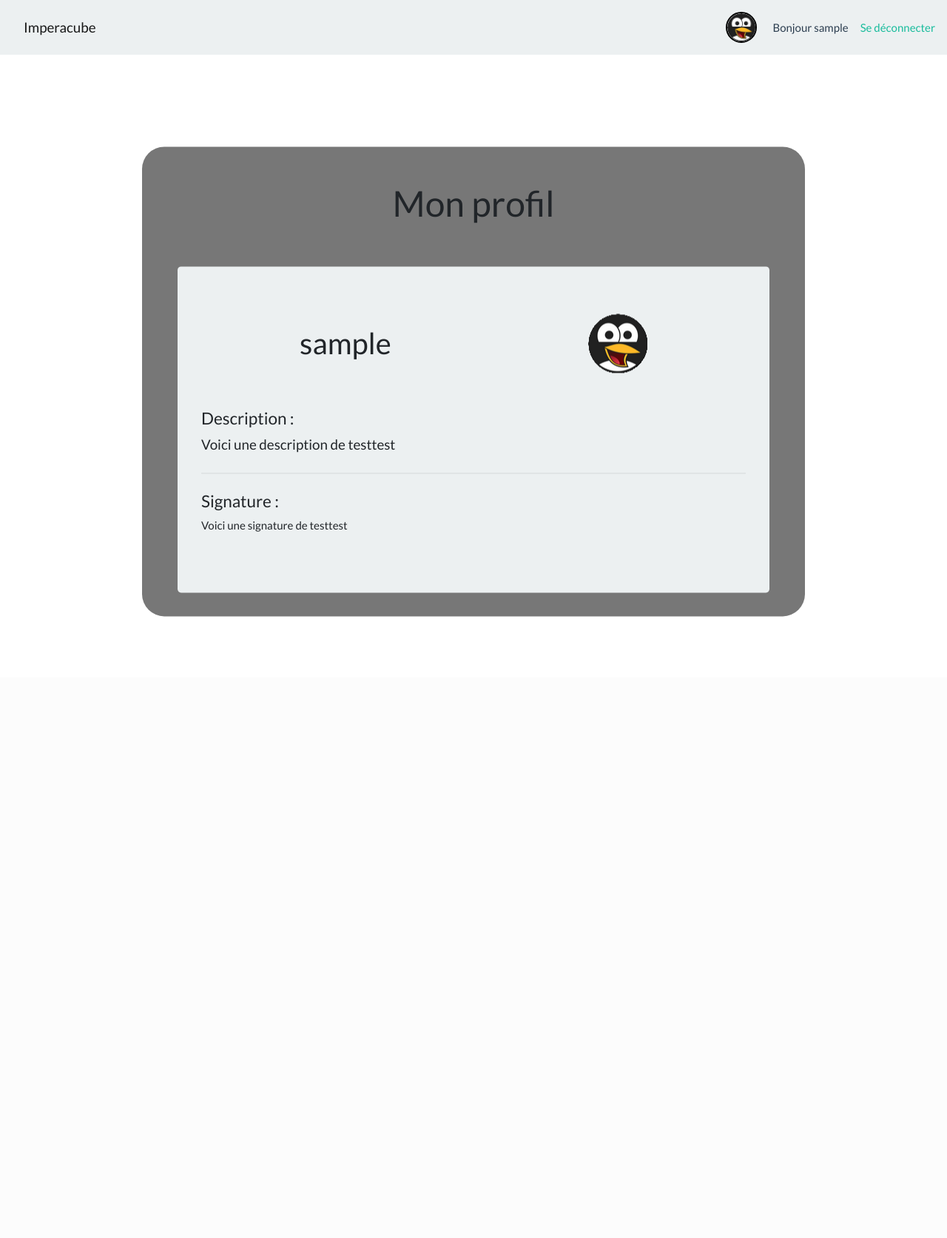
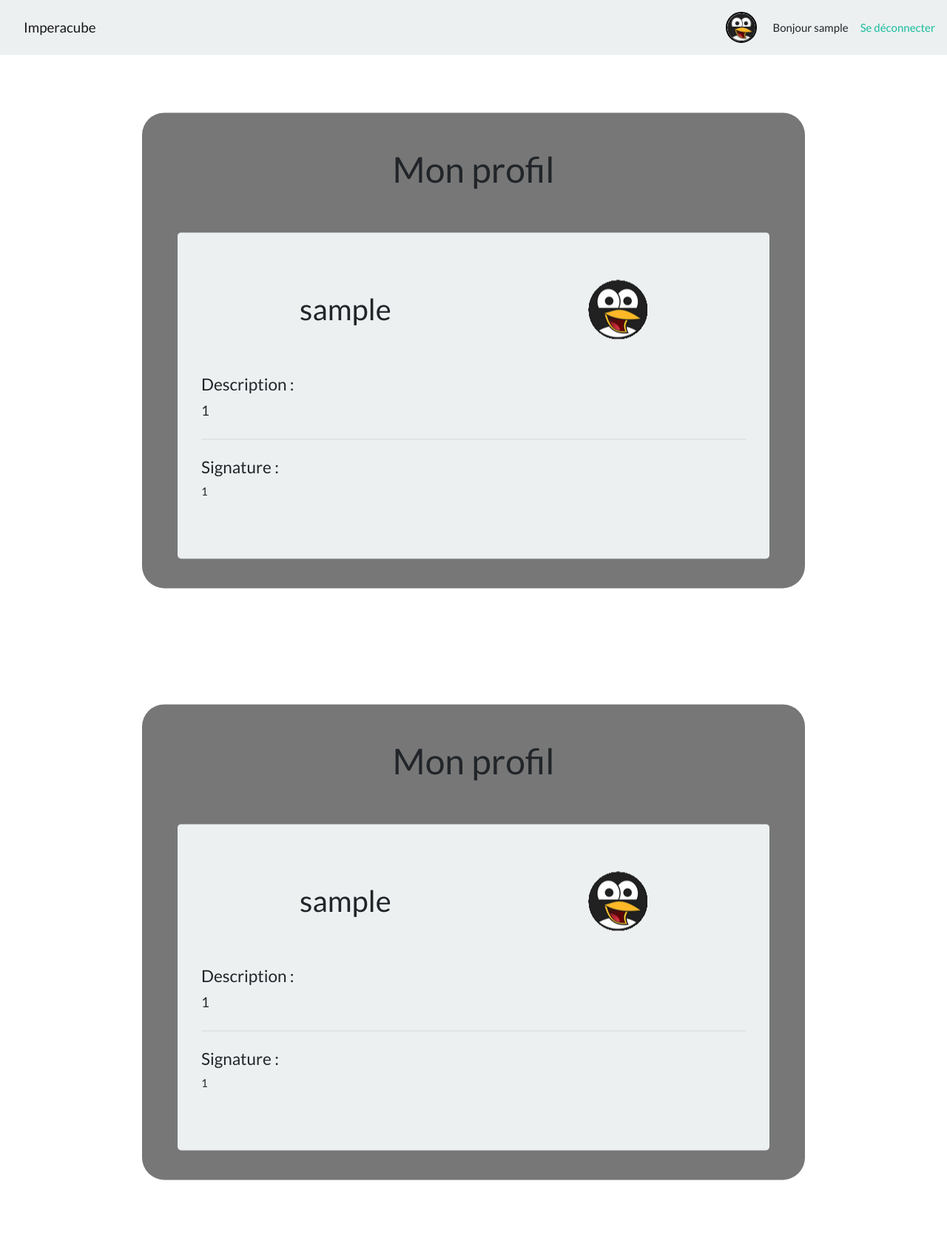
Before and after one commit to CalamityJu/Projets-d-entrainement, a PHP site: page /profil.php in a window 1280 px wide. Shown: the whole page at 74% size. Before the commit the page ends 834 px from the top, so only its background shows below. Run offline with PHP 8.4, Linux system fonts and the light colour scheme; the visitor is signed in with stand-in values (Sample User, id 1); data comes from the database, SQL or seed files in the repository.

Commit message:
Modification profil

```diff
--- a/css/profil.css
+++ b/css/profil.css
@@ -1,15 +1,11 @@
 @charset "UTF-8";
 /* Définission des variables de couleurs */
 /*Avatar dans barre de navigation */
-nav #infosProfil a {
+nav #infosProfil {
   position: relative;
 }
 
-nav #infosProfil a:hover {
-  text-decoration: none;
-}
-
-nav #infosProfil a img {
+nav #infosProfil img {
   width: 50%;
   border-radius: 50%;
   position: relative;
@@ -18,19 +14,19 @@ nav #infosProfil a img {
           transform: translateX(-50%);
 }
 
-nav #infosProfil a img.admin {
+nav #infosProfil img.admin {
   border: 2px solid red;
 }
 
-nav #infosProfil a img.modo {
+nav #infosProfil img.modo {
   border: 2px solid #1965d6;
 }
 
-nav #infosProfil a img.membre {
+nav #infosProfil img.membre {
   border: 2px solid #1c921c;
 }
 
-nav #infosProfil a img.visiteur {
+nav #infosProfil img.visiteur {
   border: 2px solid black;
 }
 
--- a/css/profil.min.css
+++ b/css/profil.min.css
@@ -1,2 +1,2 @@
-nav #infosProfil a{position:relative}nav #infosProfil a:hover{text-decoration:none}nav #infosProfil a img{width:50%;border-radius:50%;position:relative;left:50%;-webkit-transform:translateX(-50%);transform:translateX(-50%)}nav #infosProfil a img.admin{border:2px solid red}nav #infosProfil a img.modo{border:2px solid #1965d6}nav #infosProfil a img.membre{border:2px solid #1c921c}nav #infosProfil a img.visiteur{border:2px solid #000}.profil img{width:70px;border-radius:50%}.profil img.admin{border:2px solid red}.profil img.modo{border:2px solid #1965d6}.profil img.membre{border:2px solid #1c921c}.profil img.visiteur{border:2px solid #000}@media (min-width: 992px){.profil img{width:initial}}.profil #pseudo{font-size:200%}@media (min-width: 992px){.profil #pseudo{font-size:300%}}#conteneurProfil{position:relative;height:100vh}#conteneurProfil #profil{background-color:rgba(0,0,0,0.534)}@media (min-width: 768px){#conteneurProfil #profil{position:absolute;width:70%;border-radius:30px;left:50%;top:50%;-webkit-transform:translate(-50%, -50%);transform:translate(-50%, -50%)}#conteneurProfil #profil main h3{font-size:1.5em}}
+nav #infosProfil{position:relative}nav #infosProfil img{width:50%;border-radius:50%;position:relative;left:50%;-webkit-transform:translateX(-50%);transform:translateX(-50%)}nav #infosProfil img.admin{border:2px solid red}nav #infosProfil img.modo{border:2px solid #1965d6}nav #infosProfil img.membre{border:2px solid #1c921c}nav #infosProfil img.visiteur{border:2px solid #000}.profil img{width:70px;border-radius:50%}.profil img.admin{border:2px solid red}.profil img.modo{border:2px solid #1965d6}.profil img.membre{border:2px solid #1c921c}.profil img.visiteur{border:2px solid #000}@media (min-width: 992px){.profil img{width:initial}}.profil #pseudo{font-size:200%}@media (min-width: 992px){.profil #pseudo{font-size:300%}}#conteneurProfil{position:relative;height:100vh}#conteneurProfil #profil{background-color:rgba(0,0,0,0.534)}@media (min-width: 768px){#conteneurProfil #profil{position:absolute;width:70%;border-radius:30px;left:50%;top:50%;-webkit-transform:translate(-50%, -50%);transform:translate(-50%, -50%)}#conteneurProfil #profil main h3{font-size:1.5em}}
 /*# sourceMappingURL=profil.min.css.map */
--- a/css/profil.scss
+++ b/css/profil.scss
@@ -8,10 +8,6 @@ $visiteur: rgb(0, 0, 0);
 /*Avatar dans barre de navigation */
 nav {
     #infosProfil{
-        a{
-            &:hover{
-                text-decoration: none;
-            }
         position:relative;
         img{
             width: 50%;
@@ -30,7 +26,6 @@ nav {
             }
             &.visiteur {
                 border: 2px solid $visiteur;
-                }
             }
         }
     }
--- a/js/profil.js
+++ b/js/profil.js
@@ -1,4 +1,38 @@
-let tailleNavBar = $("#navbar").height();
+//On initialise les variables globales
+let tailleNavBar = $("#navbar").height(),
+    switchButton = false;
 
-$("#conteneurProfil").css("margin-top",tailleNavBar);
-console.log(tailleNavBar);
+//On attends que le DOM soit chargé
+$(function(){
+
+    //EventListeners
+    $(window).on("resize", redimensionner);
+    $("#menuProfil").on("click", apparaitreProfil);
+
+    //On cache le profil
+    $("conteneurProfil").hide();
+
+});
+
+/**
+ * Fonction qui ajoute une marge au conteneur du profil si la hauteur de l'écran est sous 768px
+ */
+function redimensionner() {
+    if ($(window).height() <=768){
+        $("#conteneurProfil").css("margin-top", tailleNavBar);
+    } else {
+        $("#conteneurProfil").css("margin-top", "unset");
+    }
+};
+
+/**
+ * Fonction qui fait apparaitre le profil
+ */
+function apparaitreProfil(){
+    if (switchButton === false){
+        switchButton = true;
+
+    } else {
+        switchButton = false;
+    }
+}
--- a/php/menu.php
+++ b/php/menu.php
@@ -10,14 +10,16 @@
   }
 
   //On vérifie si l'utilisateur est déjà connecté, si c'est le cas, on attribut son pseudo à la variable $pseudo
-  if(isset($_SESSION['pseudo']) && isset($_SESSION['id'])) {
+  if(isset($_SESSION['pseudo']) && isset($_SESSION['id']) && isset($_SESSION['signature']) && isset($_SESSION['description'])) {
       $pseudo = $_SESSION['pseudo'];
       $id = $_SESSION['id'];
+      $signature = $_SESSION['signature'];
+      $description = $_SESSION['description'];
   } elseif (isset($_COOKIE["id"]) && isset($_COOKIE['token'])){
     $idCookie = htmlspecialchars($_COOKIE["id"]);
     $tokenCookie = htmlspecialchars($_COOKIE["token"]);
     //On récupère les informations de la bdd
-    $req = $bdd->prepare('SELECT membre_id, membre_pseudo, token_name FROM membres WHERE membre_id = :id');
+    $req = $bdd->prepare('SELECT membre_id, membre_pseudo, membre_description, membre_signature, token_name FROM membres WHERE membre_id = :id');
     $req->execute(array(
       'id' => $idCookie
     ));
@@ -25,8 +27,13 @@
     $id = $donnees['membre_id'];
     $tokenBase = $donnees['token_name'];
     $pseudo = $donnees['membre_pseudo'];
+    $signature = $donnees['membre_signature'];
+    $description = $donnees['membre_description'];
     $_SESSION['id'] = $idCookie;
     $_SESSION['pseudo'] = $pseudo;
+    $_SESSION['description'] = $description;
+    $_SESSION['signature'] = $signature;
+
     $req->closeCursor();
 
   } else {
@@ -65,8 +72,8 @@
         <div id="infosProfil">
             <?php // Si le pseudo est défini, on affiche le pseudo, sinon on affiche les pages d'inscription et de connexion.
                 if(!empty($pseudo)){
-                  echo '<div class="d-md-flex"> <a href="profil.php"><img class= "' . $rang . ' d-none d-md-block" src="imgMembres/defaultAvatar.png"></a>';
-                  echo '<p class= "align-self-center mb-0"><a class= "text-primary" href="profil.php">Bonjour ' . $pseudo . '</a>';
+                  echo '<div id="menuProfil" class="d-md-flex"> <a href="profil.php"><img class= "' . $rang . ' d-none d-md-block" src="imgMembres/defaultAvatar.png"></a>';
+                  echo '<p class= "align-self-center mb-0">Bonjour ' . $pseudo;
                   echo '<a class="ml-3" href="deconnexion.php">Se déconnecter</a> </p> </div>';
                 } else {
                   echo '<p> <a class="ml-3" href="inscription.php">S\'inscrire</a>';
@@ -76,3 +83,24 @@
         </div>
       </div>
     </nav>
+
+<div id="conteneurProfil" class="container-fluid">
+  <div id="profil">
+
+    <h1 class="text-center py-5">Mon profil</h1>
+
+    <main class="mx-2 pb-2 mx-md-5">
+      <div class="jumbotron">
+        <div class="d-flex justify-content-around mb-2 mb-md-5">
+          <h2 id="pseudo" class="text-center align-self-center mb-0"><?php echo $pseudo; ?></h2>
+          <img src="imgMembres/defaultAvatar.png" class='<?php echo $rang; ?>' alt="Avatar de profil">
+        </div>
+        <h3>Description : </h3>
+        <p class="lead"><?php echo $description; ?></p>
+        <hr class="my-4">
+        <h3>Signature : </h3>
+        <p><?php echo $signature; ?></p>
+      </div>
+    </main>
+  </div>
+</div>
--- a/profil.php
+++ b/profil.php
@@ -1,12 +1,5 @@
 <?php
     include("php/menu.php"); // On insère le menu et on démarre la session.
-
-    $req = $bdd->prepare('SELECT membre_signature, membre_description FROM membres WHERE membre_id = :id');
-    $req->execute(array('id' => $id));
-    $donnees= $req->fetch();
-    $signature = $donnees['membre_signature'];
-    $description = $donnees['membre_description'];
-    $req->closeCursor();
 ?>
 
 <div id="conteneurProfil" class="container-fluid">
@@ -14,17 +7,17 @@
 
         <h1 class="text-center py-5">Mon profil</h1>
 
-        <main class="mx-2 mx-md-5">
+        <main class="mx-2 pb-2 mx-md-5">
             <div class="jumbotron">
                 <div class="d-flex justify-content-around mb-2 mb-md-5">
                     <h2 id="pseudo" class="text-center align-self-center mb-0"><?php echo $pseudo; ?></h2>
                     <img src="imgMembres/defaultAvatar.png" class='<?php echo $rang; ?>' alt="Avatar de profil">
                 </div>
                 <h3>Description : </h3>
-                <p class="lead">Voici une description de test<?php echo $description; ?></p>
+                <p class="lead"><?php echo $description; ?></p>
                 <hr class="my-4">
                 <h3>Signature : </h3>
-                <p>Voici une signature de test<?php echo $signature; ?></p>
+                <p><?php echo $signature; ?></p>
             </div>
         </main>
     </div>
```
Also changed, not shown: 2 other files. Lines whose indentation alone changed are shown as unchanged.
